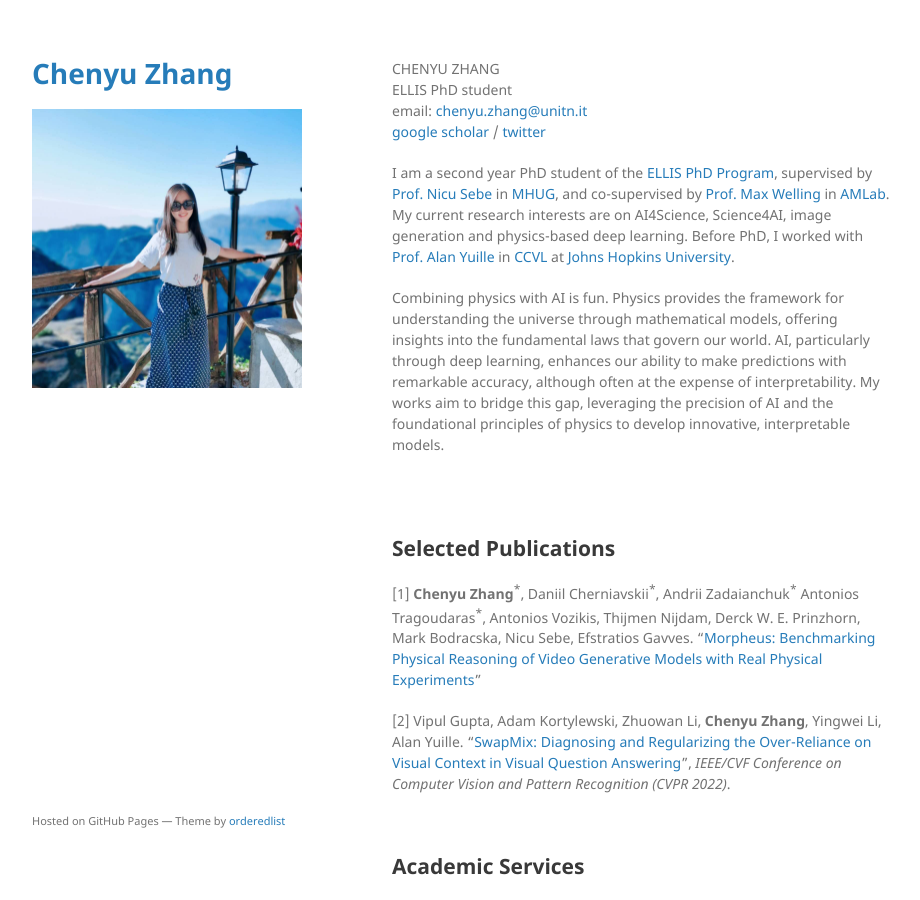
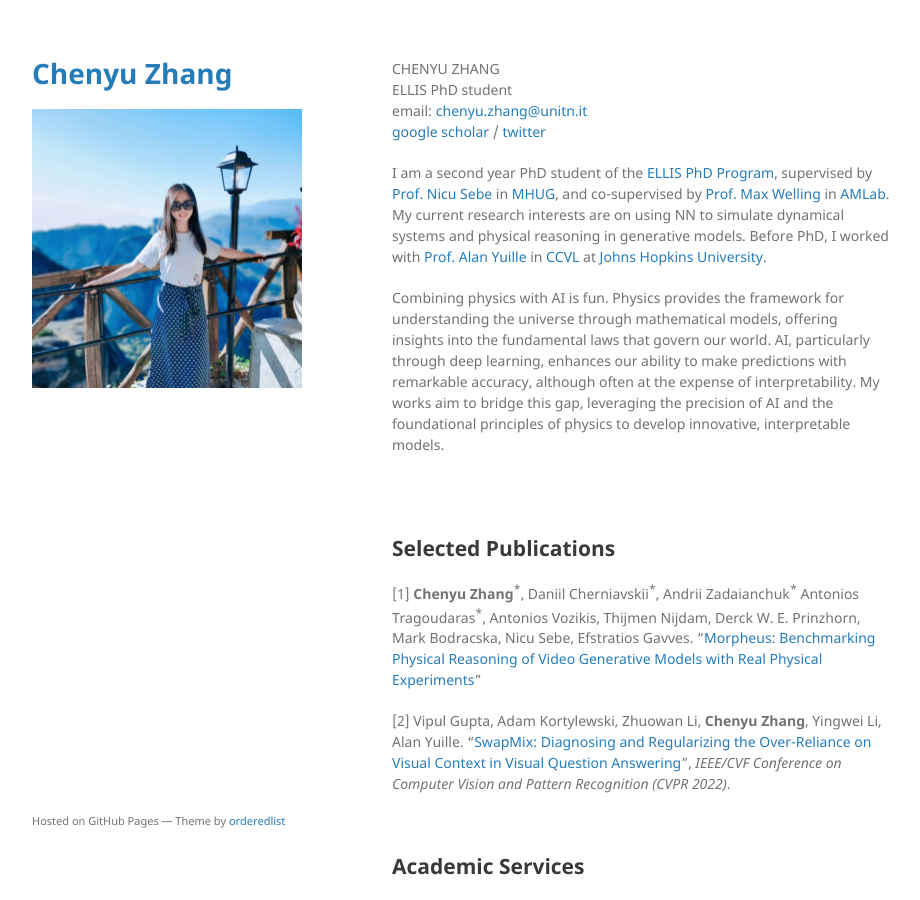
Before and after one commit to AngelicaZ/angelicaz.github.io, a Jekyll site: the page built from index.md, in a window 1280 px wide and 900 px high. Shown: the whole window, without its empty margins (178-1098 px from the left). Built offline with Jekyll 4.4.1, drawn with Linux system fonts in a browser that asks for light colours; our own code applies the rules of GitHub Pages for plain Markdown files; the repository's description, which GitHub fills in, is left out.

Commit message:
update 20250414

```diff
--- a/index.md
+++ b/index.md
@@ -6,7 +6,7 @@ email: <chenyu.zhang@unitn.it><br>
 [google scholar](https://scholar.google.com/citations?hl=en&user=mhQQsNgAAAAJ) / [twitter](https://twitter.com/AngelicaCZ2016)
 
 I am a second year PhD student of the [ELLIS PhD Program](https://ellis.eu/phd-postdoc), supervised by [Prof. Nicu Sebe](https://disi.unitn.it/~sebe/) in [MHUG](http://mhug.disi.unitn.it/#/), and
-co-supervised by [Prof. Max Welling](https://staff.fnwi.uva.nl/m.welling/) in [AMLab](https://amlab.science.uva.nl/). My current research interests are on AI4Science, Science4AI, image generation and physics-based deep learning. Before PhD, I worked with [Prof. Alan Yuille](https://www.cs.jhu.edu/~ayuille/) in [CCVL](https://ccvl.jhu.edu/) at [Johns Hopkins University](https://www.jhu.edu/).
+co-supervised by [Prof. Max Welling](https://staff.fnwi.uva.nl/m.welling/) in [AMLab](https://amlab.science.uva.nl/). My current research interests are on using NN to simulate dynamical systems and physical reasoning in generative models. Before PhD, I worked with [Prof. Alan Yuille](https://www.cs.jhu.edu/~ayuille/) in [CCVL](https://ccvl.jhu.edu/) at [Johns Hopkins University](https://www.jhu.edu/).
 
 Combining physics with AI is fun. Physics provides the framework for understanding the universe through mathematical models, offering insights into the fundamental laws that govern our world. AI, particularly through deep learning, enhances our ability to make predictions with remarkable accuracy, although often at the expense of interpretability. My works aim to bridge this gap, leveraging the precision of AI and the foundational principles of physics to develop innovative, interpretable models.
 
```
